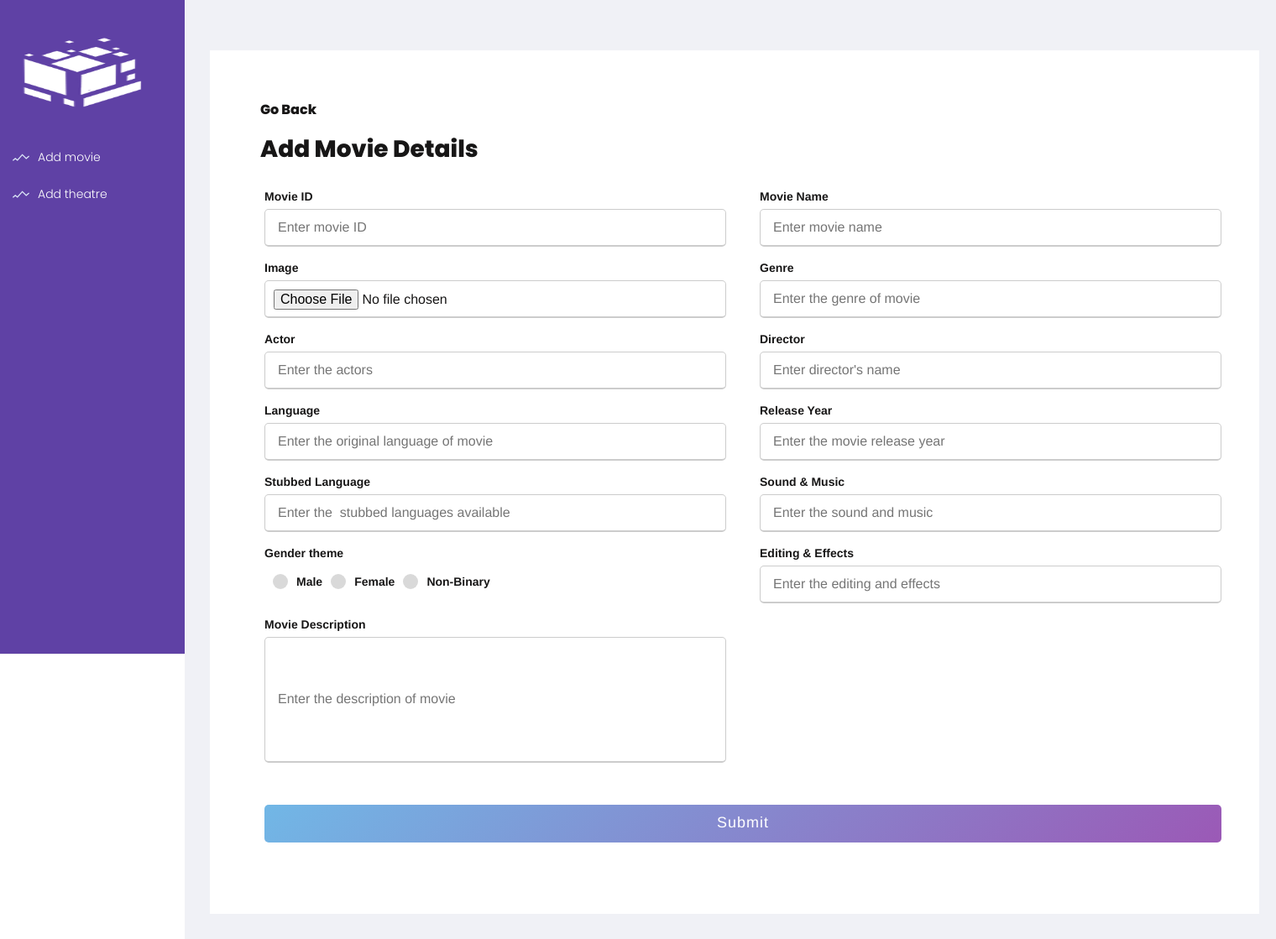
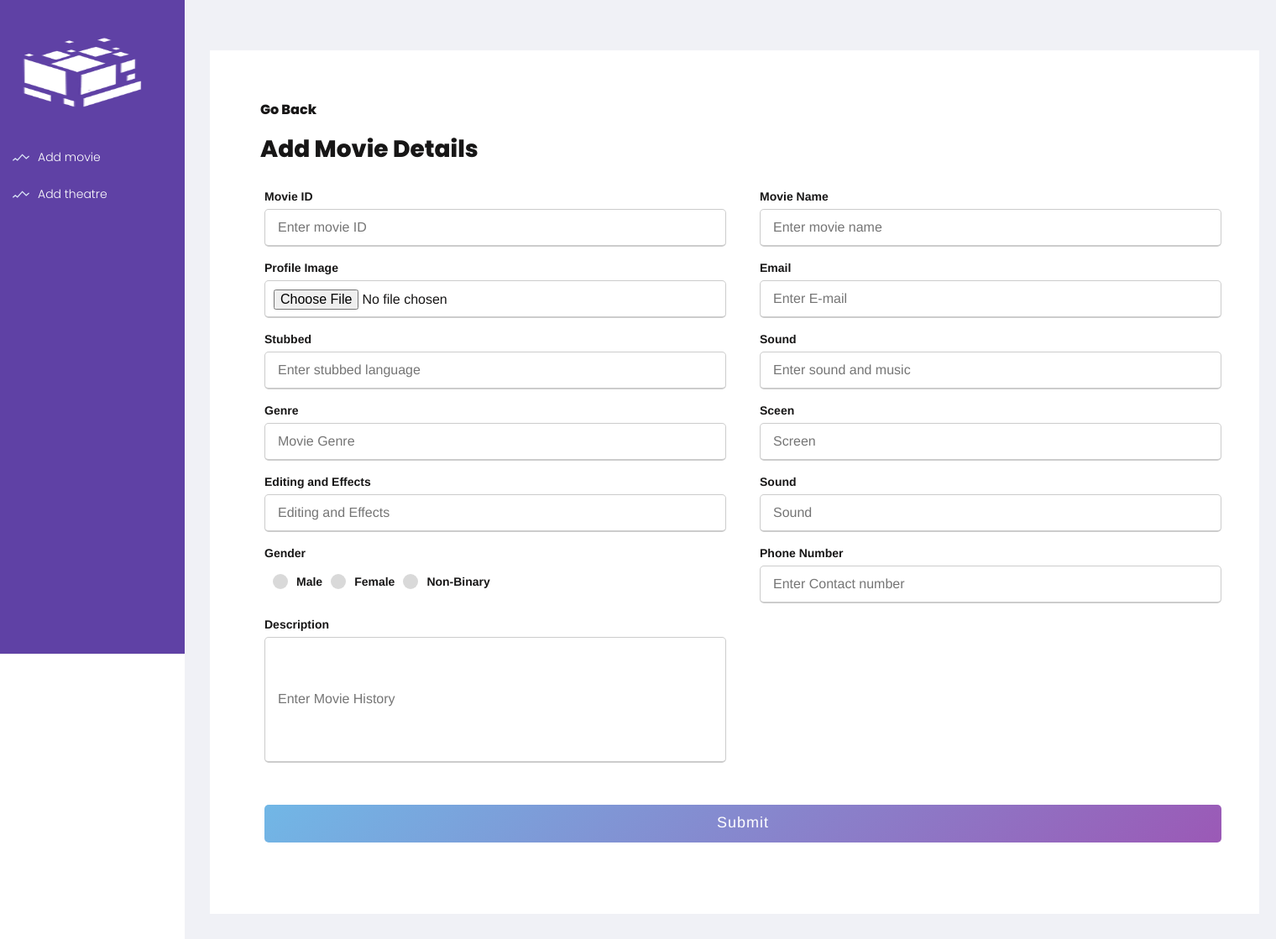
Before and after one commit to arpita938/Movieticketbooking, a Flask app: page /index in a window 1520 px wide. Shown: the whole page at 84% size. Run offline with Flask 2, Linux system fonts and the light colour scheme; some libraries are stand-ins or nearby versions.

Commit message:
Update addpatient.html

```diff
--- a/templates/addpatient.html
+++ b/templates/addpatient.html
@@ -183,42 +183,42 @@
                       </div>
 
                       <div class="input-box">
-                        <span class="details" >Image</span>
+                        <span class="details" >Profile Image</span>
                         <input id="image" style="padding: 10px;" type="file" name="image" placeholder="Photo" required="" capture>
                       </div>
                       <div class="input-box">
-                        <span class="details">Genre</span>
-                        <input name="genre" id="genre" type="text" placeholder="Enter the genre of movie" required>
+                        <span class="details">Email</span>
+                        <input name="email" id="email" type="email" placeholder="Enter E-mail" required>
                       </div>
                       <div class="input-box">
-                        <span class="details">Actor</span>
-                        <input name="actor" id="actor" type="text" placeholder="Enter the actors" required>
+                        <span class="details">Stubbed</span>
+                        <input name="blood" id="blood" type="text" placeholder="Enter stubbed language" required>
                       </div>
                       <div class="input-box">
-                        <span class="details">Director</span>
-                        <input name="director" id="director" type="text" placeholder="Enter director's name" required>
+                        <span class="details">Sound</span>
+                        <input name="weight" id="weight" type="text" placeholder="Enter sound and music" required>
                       </div>
                       <div class="input-box">
-                        <span class="details">Language</span>
-                        <input name="language" id="language" type="text" placeholder="Enter the original language of movie" required>
+                        <span class="details">Genre</span>
+                        <input name="age" id="age" type="text" placeholder="Movie Genre" required>
                       </div>
                       <div class="input-box">
-                        <span class="details">Release Year</span>
-                        <input name="year" id="year" type="number" placeholder="Enter the movie release year" required>
+                        <span class="details">Sceen</span>
+                        <input name="height" id="height" type="text" placeholder="Screen" required>
                       </div>
                       <div class="input-box">
-                        <span class="details">Stubbed Language</span>
-                        <input name="stubbed" id="stubbed" type="text" placeholder="Enter the  stubbed languages available" required>
+                        <span class="details">Editing and Effects</span>
+                        <input name="stage" id="stage" type="text" placeholder="Editing and Effects" required>
                       </div>
                       <div class="input-box">
-                        <span class="details">Sound & Music</span>
-                        <input name="sound" id="sound" type="text" placeholder="Enter the sound and music" required>
+                        <span class="details">Sound</span>
+                        <input name="address" id="address" type="text" placeholder="Sound" required>
                       </div>
                       <div class="gender-details">
                         <input type="radio" name="gender" value="m" id="dot-1">
                         <input type="radio" name="gender" value="f" id="dot-2">
                         <input type="radio" name="gender" value="nb" id="dot-3">
-                        <span class="details"><b>Gender theme</b></span>
+                        <span class="details"><b>Gender</b></span>
                         <div class="category">
                           <label for="dot-1">
                           <span class="dot one"></span>
@@ -235,13 +235,13 @@
                         </div>
                       </div>
                       <div class="input-box">
-                        <span class="details">Editing & Effects</span>
-                        <input name="effects" id="effects" type="text" placeholder="Enter the editing and effects" required>
+                        <span class="details">Phone Number</span>
+                        <input name="phone" id="phone" type="text" placeholder="Enter Contact number" required>
                       </div>
 
                       <div class="input-box">
-                        <span class="details">Movie Description</span>
-                        <input name="history" id="history" type="textarea" class="pt_ht" placeholder="Enter the description of movie" required>
+                        <span class="details">Description</span>
+                        <input name="history" id="history" type="textarea" class="pt_ht" placeholder="Enter Movie History" required>
                       </div>
                     </div>
 
```
